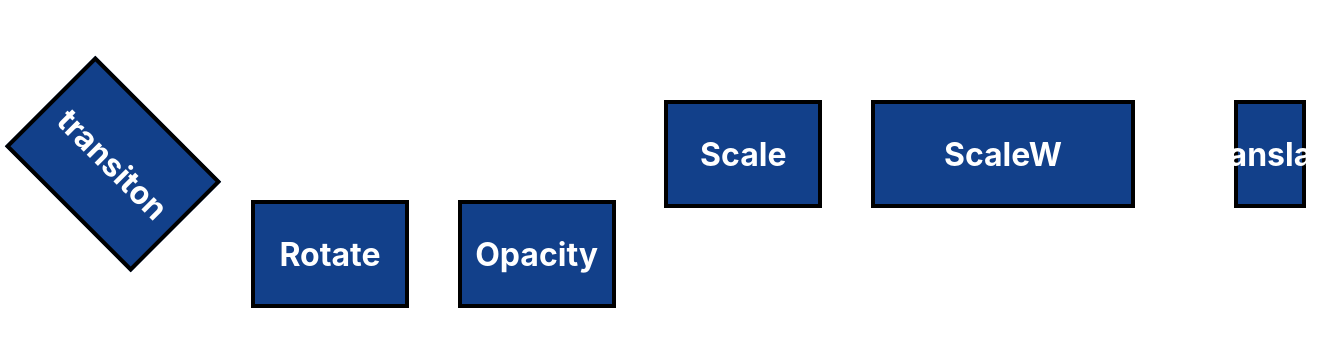
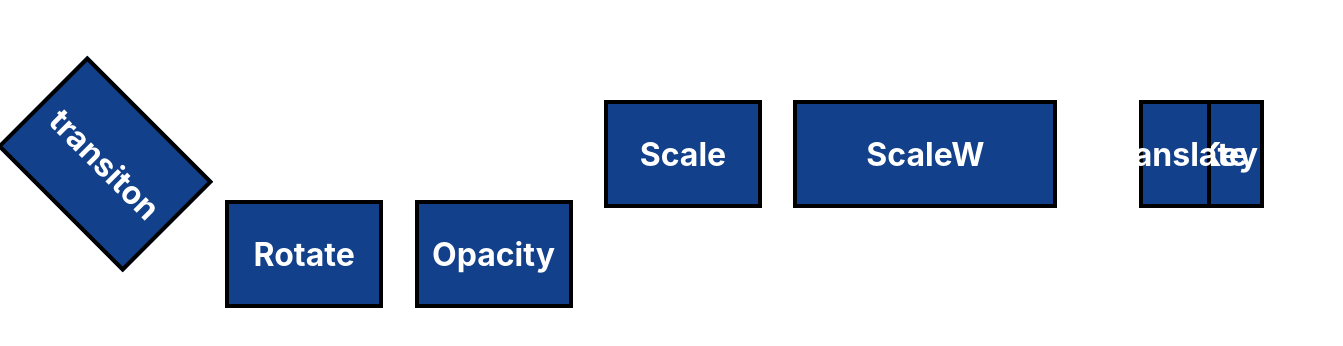
Before and after one commit to barbaroreyes/transform, a React (Create React App) app: page / in a window 1280 px wide. Shown: the top 346 px of the page, 1343 px wide, since content can reach past the window. Built offline with nearby package versions, Linux system fonts and the light colour scheme.

Commit message:
update-key

```diff
--- a/src/App.css
+++ b/src/App.css
@@ -124,6 +124,18 @@ opacity: 1;
 .trasla:hover{
   transform: translateX(80px)
 }
+.key{
+  border: 4px solid black;
+  background-color: rgb(18, 64, 138);
+  width: 5%;
+  height: 100px;
+  margin: 100px auto;
+  color: #ffff;
+  display: flex;
+  justify-content: center;
+  flex-direction:column;
+  align-items: center;
+}
 /* .App-logo {
   height: 40vmin;
   pointer-events: none;
--- a/src/App.js
+++ b/src/App.js
@@ -22,7 +22,7 @@ function App() {
       <div className="trasla">
        <h1 className='trasla-w'>Translate</h1>
       </div>
-
+      <div className="key"><h1>Key</h1></div>
 
     </div>
   );
```
